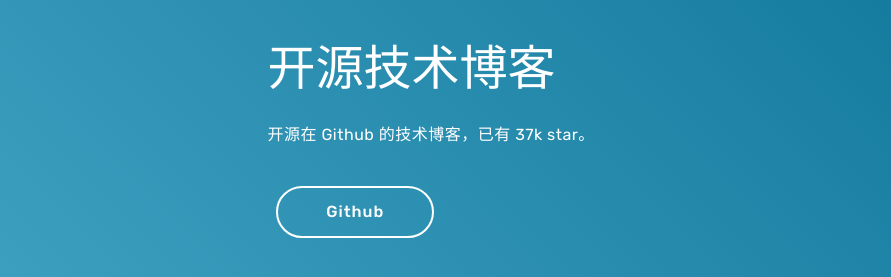
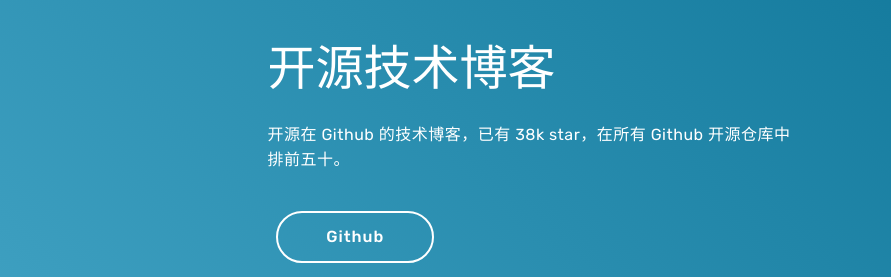
Before and after one commit to CyC2018/CyC2018.github.io, a plain HTML site: page page.html in a window 1280 px wide. Shown: the part 3400-3677 px from the top of the page, 389-1280 px from the left. Drawn offline with Linux system fonts and the light colour scheme; files whose address does not match are found by name.

Commit message:
Update page.html

```diff
--- a/page.html
+++ b/page.html
@@ -133,7 +133,7 @@
                     <h1 class="mbr-section-title mbr-white pb-3 mbr-fonts-style display-2">
                     开源技术博客</h1>
                     <div class="mbr-section-text mbr-white pb-3 ">
-                        <p class="mbr-text mbr-fonts-style display-7">开源在 Github 的技术博客，已有 37k star。&nbsp;
+                        <p class="mbr-text mbr-fonts-style display-7">开源在 Github 的技术博客，已有 38k star，在所有 Github 开源仓库中排前五十。&nbsp;
                             <br>
                         </p>
                     </div>
```
